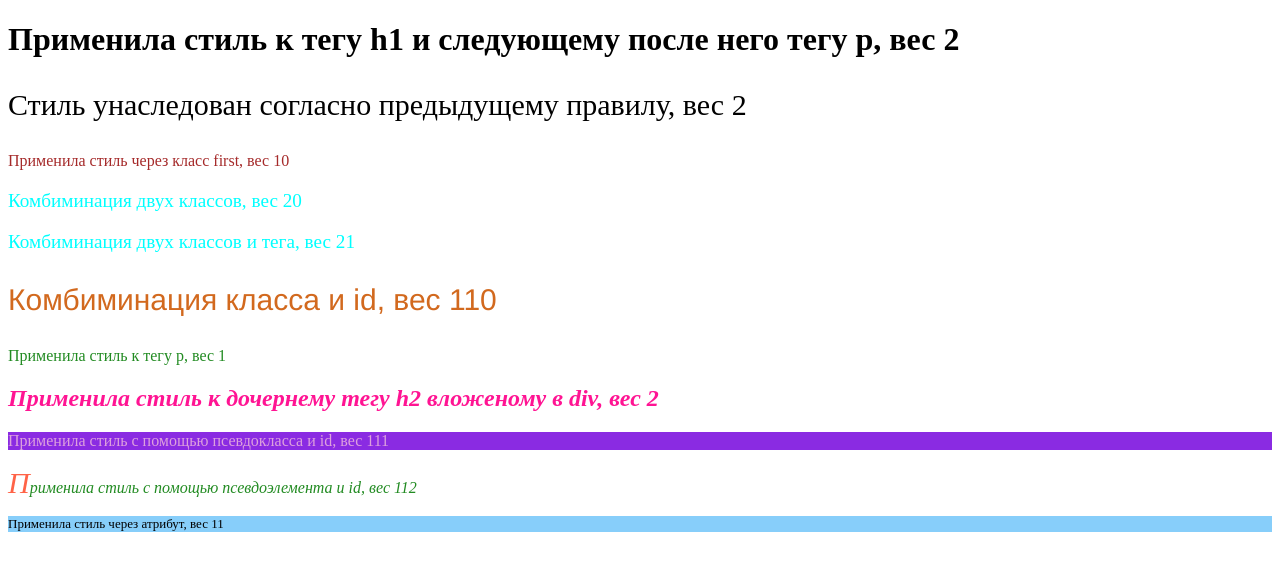
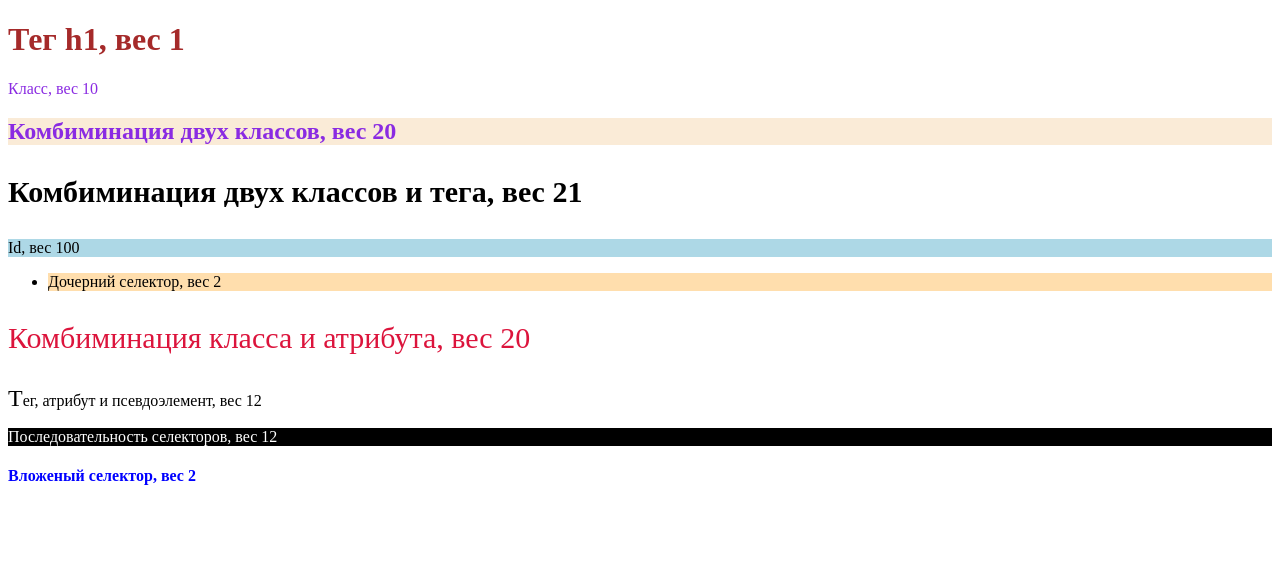
Before and after one commit to etsebratenko/Leson_5.1, a plain HTML site: page index.html in a window 1280 px wide. Drawn offline with Linux system fonts and the light colour scheme.

Commit message:
lesson_5.1.4

```diff
--- a/css/style.css
+++ b/css/style.css
@@ -1,46 +1,33 @@
-h1 + p {
-    color: black;
+
+h1 {
+    color: brown;
+}
+.class-1 {
+    color: blueviolet;
+}
+.class-1.class-2 {
+    background-color: antiquewhite;
+}
+h3.class-3.class-4 {
     font-size: 30px;
 }
-p {
-    color: forestgreen;
+#id {
+    background-color: lightblue;
 }
-.first {
-    color: brown;
+ul>li {
+    background-color: navajowhite;
 }
-.second {
-    color: chocolate;
-}
-.first1.first2 {
-    color: blueviolet;
-}
-p.first1.first2 {
-    color: aqua;
-    font-size: larger;
-}
-#id {
-    font-family: 'Franklin Gothic Medium', 'Arial Narrow', Arial, sans-serif;
+.class-5[id="id-2"] {
+    color: crimson;
     font-size: 30px;
 }
-#id2 {
-    color: plum;
+p[id="id-3"] + p {
+    background-color: black;
+    color: white;
 }
-#id3 {
-    font-style: italic;
+p:nth-of-type(3)::first-letter {
+    font-size: 24px;
 }
-div>h2 {
-    color: deeppink;
-    font-style: italic;
+div h4 {
+    color: blue;
 }
-p:nth-of-type(7) {
-    background-color: blueviolet;
-}
-p:nth-of-type(8):first-letter {
-    font-size: 30px;
-    color: tomato;
-}
-p[id="id4"] {
-    background-color: lightskyblue;
-    color: black;
-    font-size: small;
-}
--- a/index.html
+++ b/index.html
@@ -11,17 +11,18 @@
 
 <body>
   <div>
-    <h1>Применила стиль к тегу h1 и следующему после него тегу p, вес 2</h1>
-    <P>Стиль унаследован согласно предыдущему правилу, вес 2</P>
-    <P class="first">Применила стиль через класс first, вес 10</P>
-    <P class="first1 first2">Комбиминация двух классов, вес 20</P>
-    <P class="first1 first2">Комбиминация двух классов и тега, вес 21</P>
-    <P class="second" id="id">Комбиминация класса и id, вес 110</P>
-    <P>Применила стиль к тегу р, вес 1</P>
-    <h2>Применила стиль к дочернему тегу h2 вложеному в div, вес 2</h2>
-    <p id="id2">Применила стиль с помощью псевдокласса и id, вес 111</p>
-    <P id="id3">Применила стиль с помощью псевдоэлемента и id, вес 112</P>
-    <P id="id4">Применила стиль через атрибут, вес 11</P>
+    <h1>Тег h1, вес 1</h1>
+    <div class="class-1">Класс, вес 10</div>
+    <h2 class="class-1 class-2">Комбиминация двух классов, вес 20</h2>
+    <h3 class="class-3 class-4">Комбиминация двух классов и тега, вес 21</h3>
+    <p id="id">Id, вес 100</p>
+    <ul>
+      <li>Дочерний селектор, вес 2</li>
+    </ul>
+    <p class="class-5" id="id-2">Комбиминация класса и атрибута, вес 20</p>
+    <p id="id-3">Тег, атрибут и псевдоэлемент, вес 12</p>
+    <p>Последовательность селекторов, вес 12</p>
+    <h4>Вложеный селектор, вес 2</h4>
   </div>
 </body>
 
```
Also changed, not shown: 1 other file.
